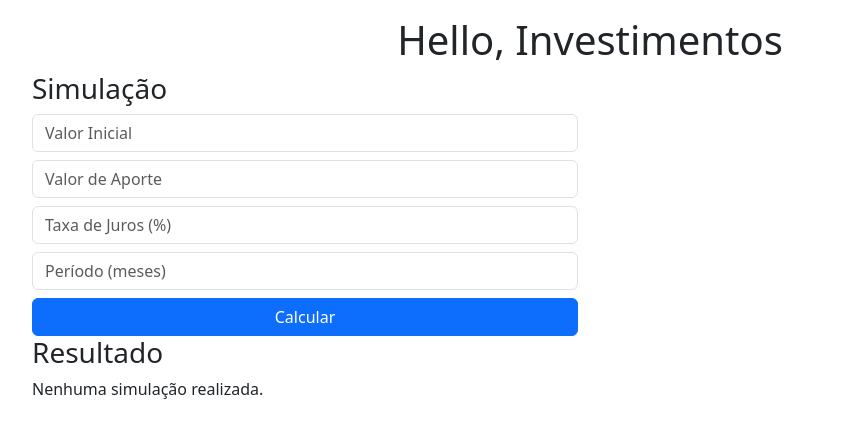
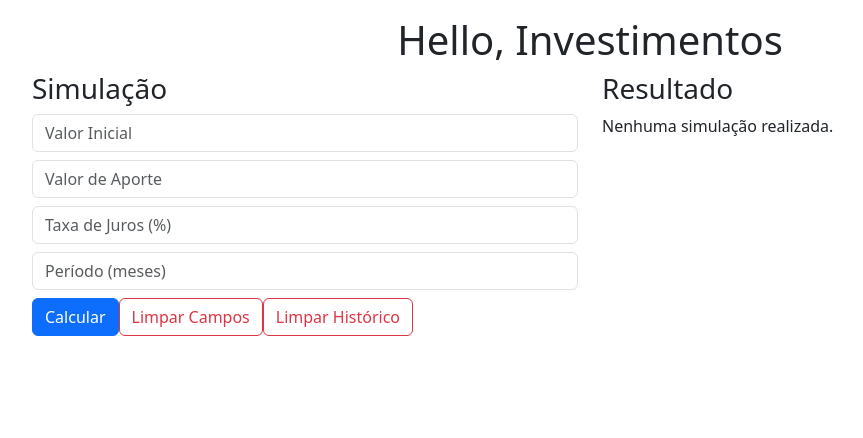
Before and after one commit to yasminfeliciano/P1-PPDM, a React (Create React App) app in the folder simulador-investimentos/: page / in a window 1280 px wide. Shown: the top 438 px of the page, without its empty margins (50-913 px from the left). Built offline with nearby package versions, Linux system fonts and the light colour scheme.

Commit message:
feat(p1): Adicionando os botoes de limpar

```diff
--- a/simulador-investimentos/src/App.jsx
+++ b/simulador-investimentos/src/App.jsx
@@ -5,6 +5,7 @@ import ExibeDados from "./ExibeDados";
 const App = () => {
     //guarda o resultado final da simulação
     const [resultado, setResultado] = useState(0);
+    //guarda o histórico da simulação
     const [historico, sethistorico] = useState([])
 
     //função para receber os dados do formulário
@@ -41,6 +42,12 @@ const App = () => {
         );
     };
 
+    //Limpa o historico
+    const limpar = () =>{
+        setResultado(0);
+        sethistorico([]);
+    }
+
     //passa a função calcular via props
     //mostra o resultado final + histórico
     return(
@@ -49,9 +56,9 @@ const App = () => {
 
             <div className="row">
                 <div className="col-md-6">
-                    <CapturaDados onCalcular={calcular}/>
+                    <CapturaDados onCalcular={calcular} onLimpar={limpar}/>
                 </div>
-                <div>
+                <div className="col-md-6">
                     <ExibeDados resultado={resultado} historico={historico}/>
                 </div>
             </div>
--- a/simulador-investimentos/src/CapturaDados.jsx
+++ b/simulador-investimentos/src/CapturaDados.jsx
@@ -2,10 +2,10 @@ import React, {useState} from "react";
 
 const CapturaDados = (props) => {
     //aqui vai armazenar o que o usuário digita
-    const [inicial, setInicial] = useState(0);
-    const [aporte, setAporte] = useState(0);
-    const [taxa, setTaxa] = useState(0);
-    const [periodo, setPeriodo] = useState(0);
+    const [inicial, setInicial] = useState("");
+    const [aporte, setAporte] = useState("");
+    const [taxa, setTaxa] = useState("");
+    const [periodo, setPeriodo] = useState("");
 
     //função para enviar os dados para fazer o cálculo
     const enviar = () => {
@@ -27,17 +27,37 @@ const CapturaDados = (props) => {
         });
     };
 
+    //essa função limpa todos os campos
+    const limparCampos = ()=>{
+        setInicial("");
+        setAporte("");
+        setTaxa("");
+        setPeriodo("");
+
+        //Optamos por separar a limpeza dos campos da limpeza do histórico, mas poderia estar junto
+        //props.onLimpar();
+    }
+
+    //Essa função limpa o histórico de sumulações
+    const limparHistorico =()=>{
+        props.onLimpar();
+    }
+
     return (
-        //aqui é onde estão os inputs para pegar os valores da simulação
+        //aqui é onde estão os inputs para pegar os valores da simulação ou limpar tudo
         <div>
             <h3>Simulação</h3>
 
-            <input className="form-control mb-2" onChange={(e) =>setInicial(e.target.value)} placeholder="Valor Inicial"/>
-            <input className="form-control mb-2" onChange={(e) =>setAporte(e.target.value)} placeholder="Valor de Aporte"/>
-            <input className="form-control mb-2" onChange={(e) =>setTaxa(e.target.value)} placeholder="Taxa de Juros (%)"/>
-            <input className="form-control mb-2" onChange={(e) =>setPeriodo(e.target.value)} placeholder="Período (meses)"/>
+            <input className="form-control mb-2" value={inicial} onChange={(e) =>setInicial(e.target.value)} placeholder="Valor Inicial"/>
+            <input className="form-control mb-2" value={aporte} onChange={(e) =>setAporte(e.target.value)} placeholder="Valor de Aporte"/>
+            <input className="form-control mb-2" value={taxa} onChange={(e) =>setTaxa(e.target.value)} placeholder="Taxa de Juros (%)"/>
+            <input className="form-control mb-2" value={periodo} onChange={(e) =>setPeriodo(e.target.value)} placeholder="Período (meses)"/>
+            <div>
+                <button className="btn btn-primary" onClick={enviar}>Calcular</button>
+                <button className="btn btn-outline-danger" onClick={limparCampos}>Limpar Campos</button>
+                <button className="btn btn-outline-danger" onClick={limparHistorico}>Limpar Histórico</button>
+            </div>
 
-            <button className="btn btn-primary w-100" onClick={enviar}>Calcular</button>
         </div>
     );
 };
```
